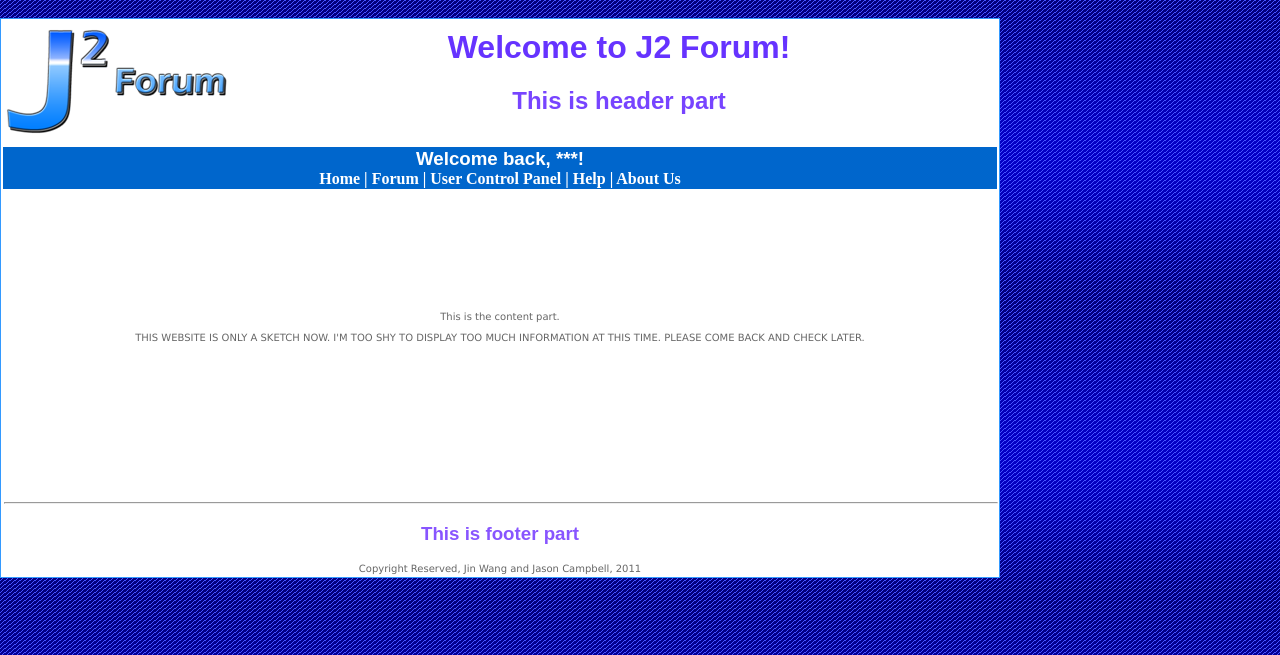
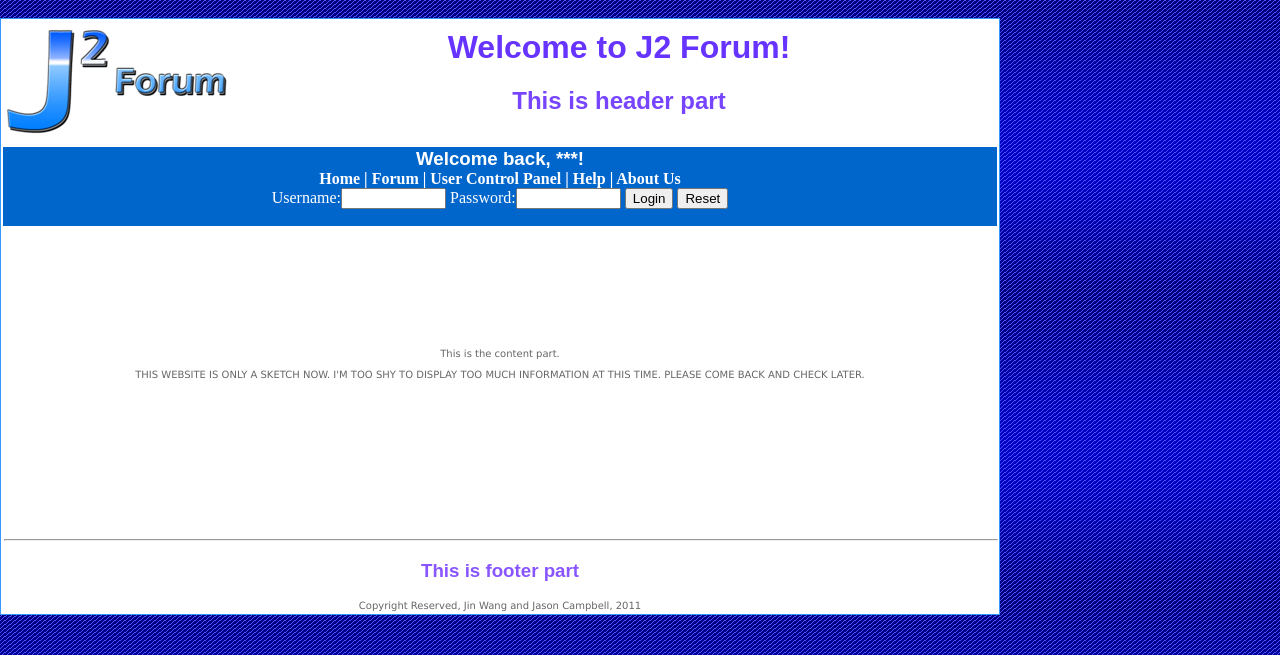
Before and after one commit to yokeholy/jin-jason-forum, a PHP site: page /index.php in a window 1280 px wide. Shown: the top 655 px of the page. Run offline with PHP 8.4, Linux system fonts and the light colour scheme.

Commit message:
Basic structure for login. HTML format coded. No PHP and MySQL process yet.

```diff
--- /dev/null
+++ b/functions/login_action.php
@@ -0,0 +1,3 @@
+<?php
+echo ('Your username input is: '.$_POST['Username'].'<br />And your password input is: '.$_POST['Password']);
+?>
--- a/header.php
+++ b/header.php
@@ -19,6 +19,12 @@
 <td colspan="2" align="center" class="navigation_bar">
 <H3 class="navigation_bar">Welcome back, ***!</H3>
 <h4 class="navigation_bar"><a href="/" class="navigation_bar">Home</a> | <a href="/forum.php" class="navigation_bar">Forum</a> | <a href="/" class="navigation_bar">User Control Panel</a> | <a href="/help.php" class="navigation_bar">Help</a> | <a href="/about.php" class="navigation_bar">About Us</a></h4>
+<form name="Login" action="functions/login_action.php" method="post">
+Username:<input type="text" size="10" name="Username" />
+Password:<input type="password" size="10" name="Password" />
+<input type="submit" value="Login" />
+<input type="reset" value="Reset" />
+</form>
 </td>
 <tr>
 <td colspan="2" height="300" align="center">
```
